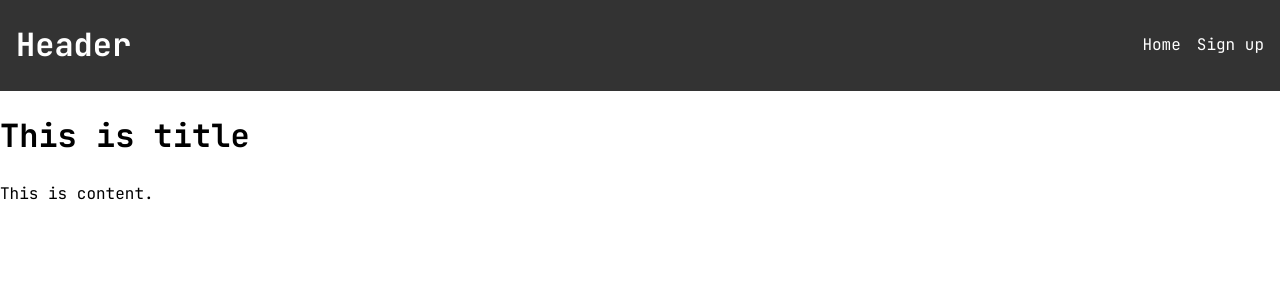
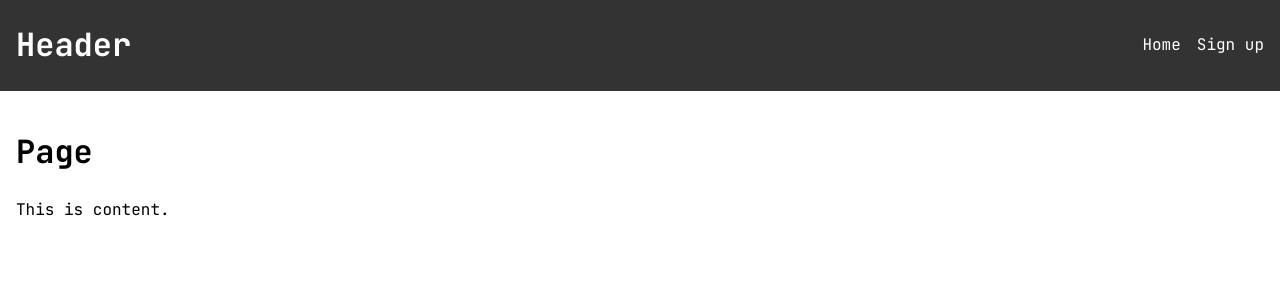
Before and after one commit to j-w-park/test-nextjs-rsc, a Next.js app: page / in a window 1280 px wide. Shown: the top 300 px of the page. Built offline with nearby package versions, Linux system fonts and the light colour scheme; no server answers; the database is empty.

Commit message:
chore: padding

```diff
--- a/src/app/page.css
+++ b/src/app/page.css
@@ -3,4 +3,5 @@ main {
   height: 100%;
   display: flex;
   flex-direction: column;
+  padding: 1rem;
 }
--- a/src/app/page.tsx
+++ b/src/app/page.tsx
@@ -3,7 +3,7 @@ import './page.css';
 export default function Home() {
   return (
     <main>
-      <h1>This is title</h1>
+      <h1>Page</h1>
       <p>This is content.</p>
     </main>
   );
```
